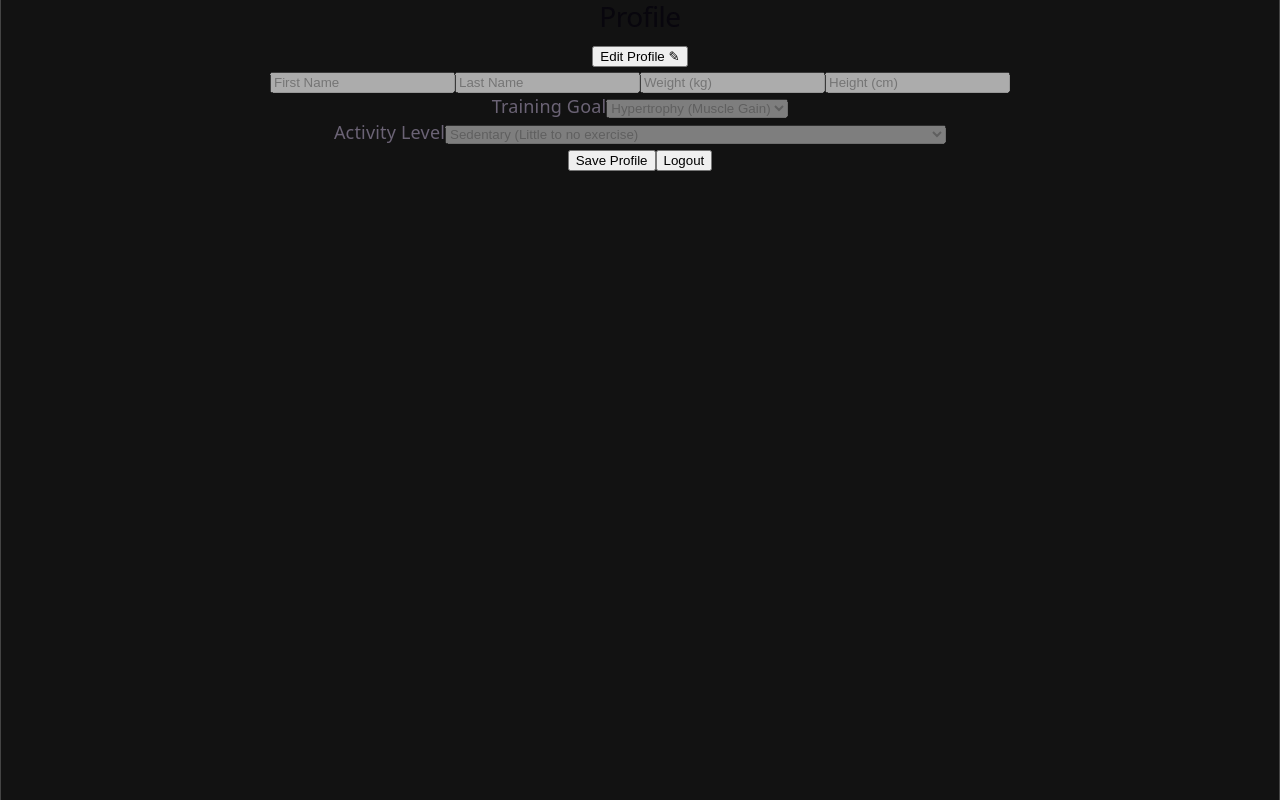
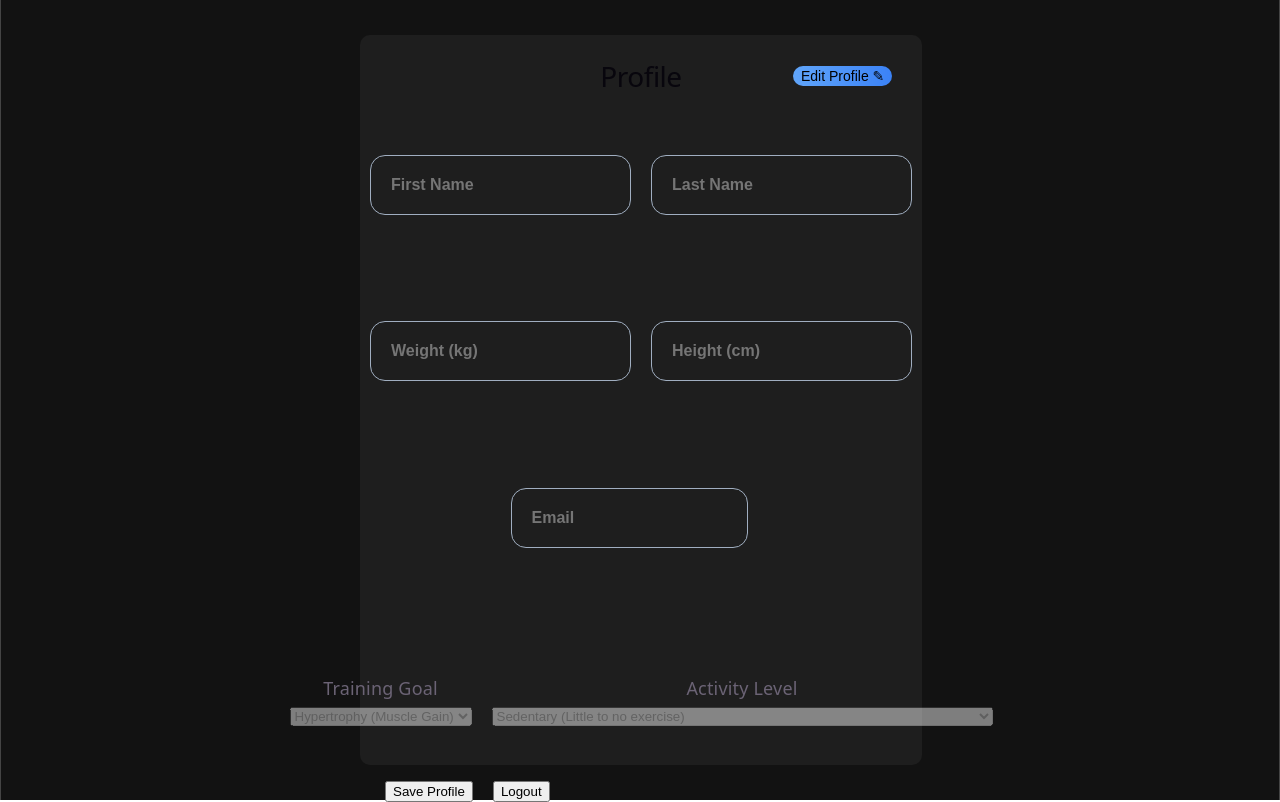
Before and after one commit to rstrauman/workout-tracker, a React (Vite) app: page /profile in a window 1280 px wide. Built offline with nearby package versions, Linux system fonts and the light colour scheme; no server answers.

Commit message:
began styling profile card

```diff
--- a/src/pages/Profile/Profile.jsx
+++ b/src/pages/Profile/Profile.jsx
@@ -10,6 +10,7 @@ function Profile({isOnboarding = false}) {
     const [lastName, setLastName] = useState("");
     const [weight, setWeight] = useState("");
     const [height, setHeight] = useState("");
+    const [email, setEmail] = useState("");
     const [goal, setGoal] = useState("Hypertrophy");
     const [activityLevel, setActivityLevel] = useState("Active");
 
@@ -26,6 +27,7 @@ function Profile({isOnboarding = false}) {
                     setLastName(data.lastName || "");
                     setWeight(data.weight || "");
                     setHeight(data.height || "");
+                    setEmail(data.Email || "");
                     setGoal(data.goal || "Hypertrophy");
                     setActivityLevel(data.activityLevel || "Moderate");
                 }
@@ -44,6 +46,7 @@ function Profile({isOnboarding = false}) {
                 lastName,
                 weight: Number(weight),
                 height: Number(height),
+                email,
                 goal,
                 activityLevel,
                 isProfileComplete: true,
@@ -69,16 +72,17 @@ function Profile({isOnboarding = false}) {
     };
 
   return (
-    <div>
+    <div className={styles.background}>
+        <div className={styles.profileCard}>
             <h2>{isOnboarding ? "CreateProfile" : "Profile"}</h2>
-
             {!isOnboarding && !isEditing && (
                 <button onClick={() => setIsEditing(true)} className={styles.editIcon}>
                     Edit Profile ✎
                 </button>
             )}
-
-        <div className={styles.form}>
+            <div className={styles.contentContainer}>
+                {/* <div className={styles.form}> */}
+                    <div className={styles.stats}>
                         <input
                             placeholder="First Name"
                             value={firstName}
@@ -91,6 +95,8 @@ function Profile({isOnboarding = false}) {
                             disabled={!isEditing}
                             onChange={(e) => setLastName(e.target.value)}
                         />
+                    </div>
+                    <div className={styles.stats}>
                         <input
                             placeholder="Weight (kg)"
                             value={weight}
@@ -103,6 +109,18 @@ function Profile({isOnboarding = false}) {
                             disabled={!isEditing}
                             onChange={(e) => setHeight(e.target.value)}
                         />
+                    </div>
+                    {!isOnboarding && (
+                        <div className={styles.stats}>
+                            <input
+                                type="email"
+                                placeholder="Email"
+                                value={email}
+                                disabled={!isEditing}
+                                onChange={(e) => setEmail(e.target.value)}/>
+                        </div>
+                    )}
+                    <div className={styles.stats}>
                         <div className={styles.inputGroup}>
                             <label>Training Goal</label>
                             <select value={goal} disabled={!isEditing} onChange={(e) => setGoal(e.target.value)}>
@@ -123,8 +141,13 @@ function Profile({isOnboarding = false}) {
                                 <option value="Extra">Extra (Vigorous training 2x per day, have a job that requires hard physical labour)</option>
                             </select>
                         </div>
+                    </div>
+                {/* </div> */}
+            </div>
+            <div className={styles.stats}>
                 <button onClick={handleSave}>Save Profile</button>
                 <button onClick={handleLogout}>Logout</button>
+            </div>
         </div>
     </div>
   );
--- a/src/pages/Profile/Profile.module.css
+++ b/src/pages/Profile/Profile.module.css
@@ -0,0 +1,78 @@
+:root {
+    --bg-deep: #121212;
+    --bg-surface: #1e1e1e;
+    --text-main: #ffffff;
+    --text-muted: #a0aec0;
+    --accent: #3b82f6;
+    --accent-light: #60a5fa;
+    --accent-hover: #2563eb;
+    --border: #444;
+}
+
+.background {
+    height: 100svh;
+    width: 100vw;
+    display: flex;
+    justify-content: center;
+    place-items: center;
+}
+
+.profileCard {
+    background-color: var(--bg-surface);
+    width: 40%;
+    height: 85%;
+    border-radius: 10px;
+    padding: 25px;
+    position: relative;
+}
+
+.contentContainer {
+    width: 100%;
+    height: 100%;
+    display: flex;
+    flex-direction: column;
+    justify-content: space-around;
+    place-items: center;
+}
+
+.editIcon {
+    position: absolute;
+    top: 31px;
+    right: 30px;
+    padding: 2px 8px 2px 8px;
+    background: linear-gradient(
+        90deg,
+        var(--accent-light),
+        var(--accent)
+    );
+    outline: none;
+    border: none;
+    border-radius: 50px;
+    font-size: 14px;
+    font-weight: 450;
+    transition: all 0.25s ease-in-out;
+    text-align: center;
+    will-change: transform;
+    backface-visibility: hidden;
+}
+
+.editIcon:hover {
+    transform: scale(1.1);
+    cursor: pointer;
+}
+
+.stats {
+    display: flex;
+    gap: 20px;
+}
+
+input {
+    /* width: 75%; */
+    background-color: var(--bg-surface);
+    padding: 20px;
+    border-radius: 15px;
+    font-size: 16px;
+    font-weight: 550;
+    border: 1px solid var(--text-muted);
+    transition: all 0.25s ease-in-out;
+}
```
Lines whose indentation alone changed are shown as unchanged.
